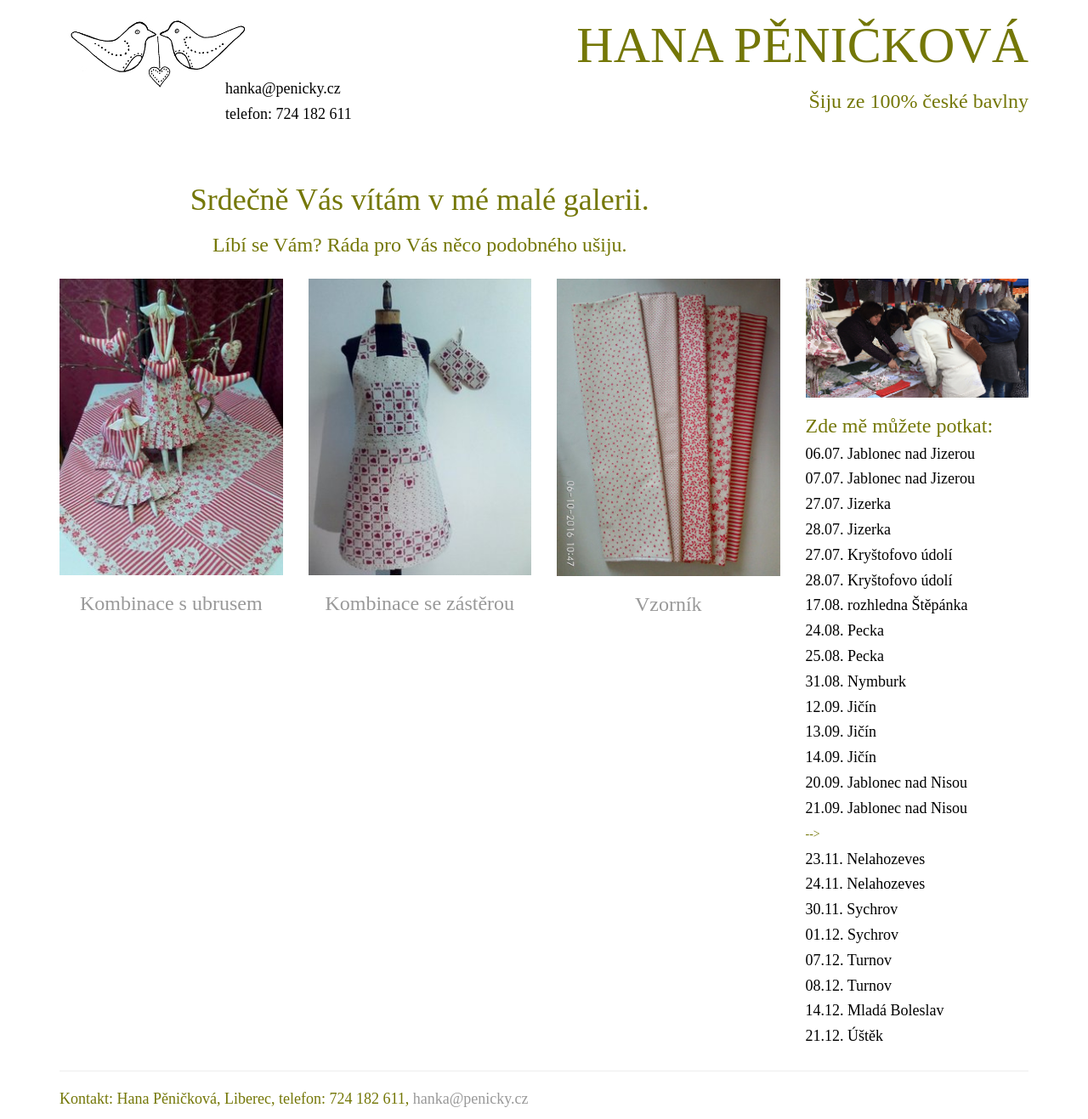
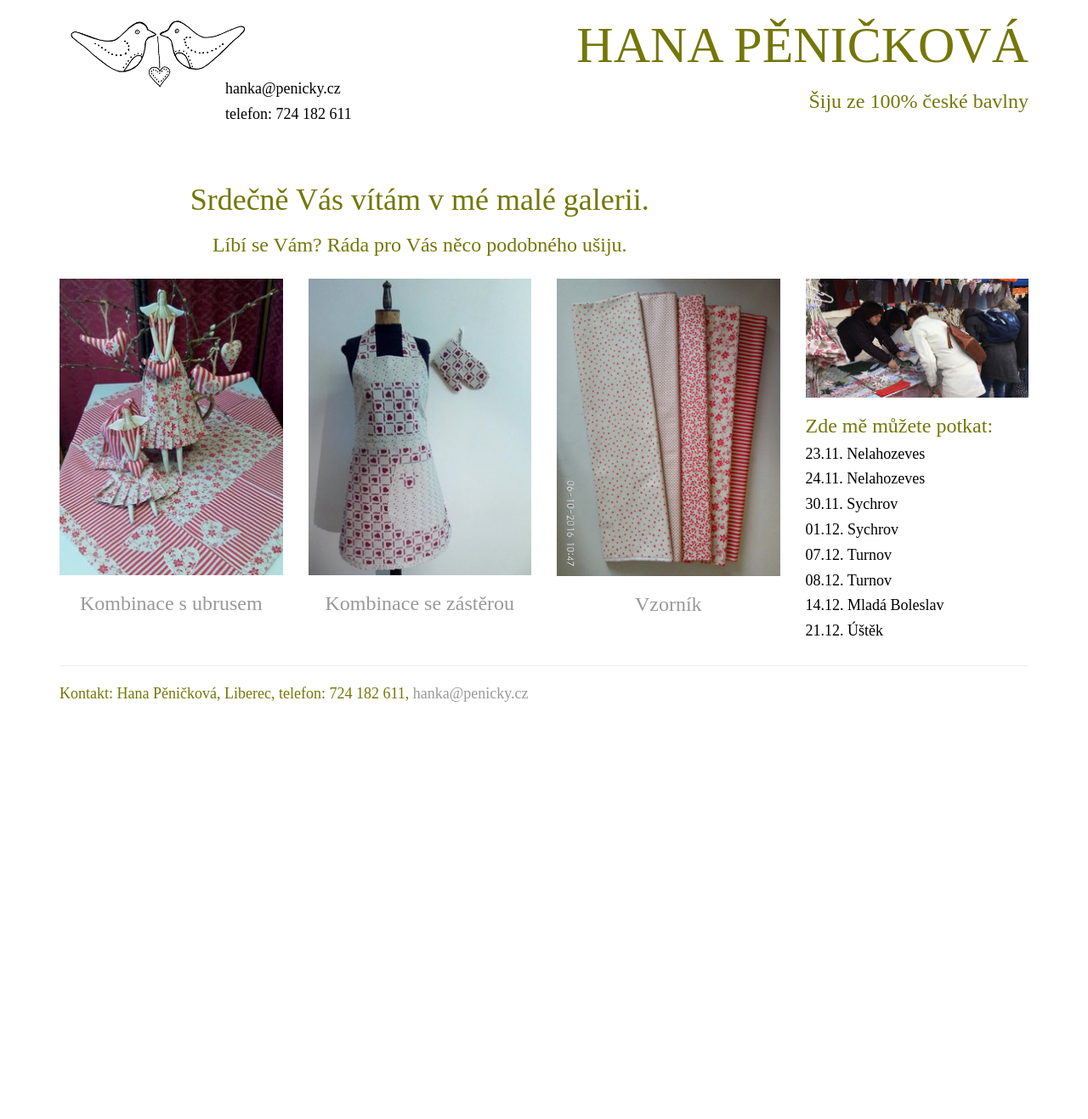
Before and after one commit to janavit/svadlenka, a Jekyll site: the page built from index.md, in a window 1280 px wide. Shown: the whole page at 85% size. Built offline with Jekyll 4.4.1, drawn with Linux system fonts in a browser that asks for light colours; after the commit the page ends 900 px from its top, so only the background shows below that.

```diff
--- a/index.md
+++ b/index.md
@@ -104,7 +104,7 @@ home: true
             <h4>12.05. Zubrnice</h4>
             <h4>18.05. Valdštejnská pouť</h4>
             <h4>25.05. Turnov</h4>
-            <h4>26.05. Turnov</h4>-->
+            <h4>26.05. Turnov</h4>
             <h4>06.07. Jablonec nad Jizerou</h4>
             <h4>07.07. Jablonec nad Jizerou</h4>
             <h4>27.07. Jizerka</h4>
```
